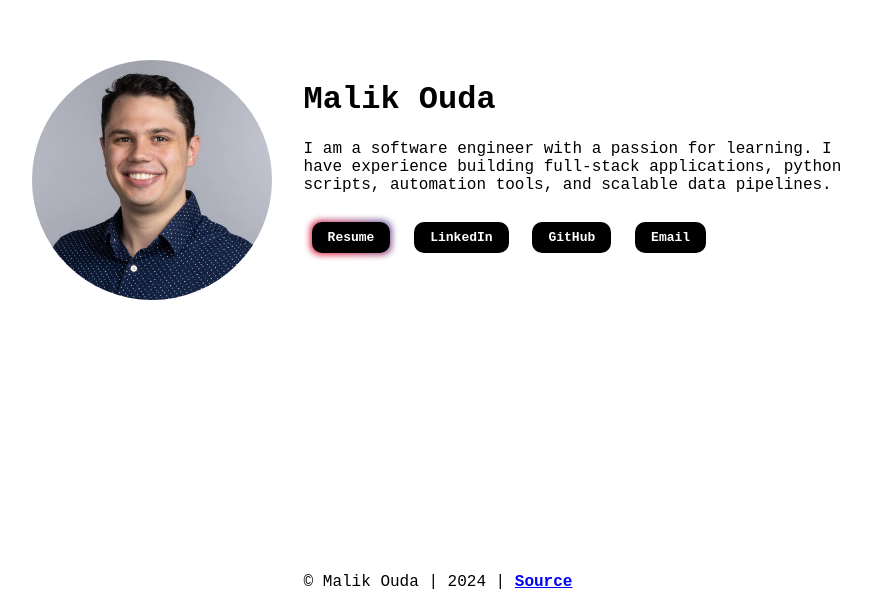
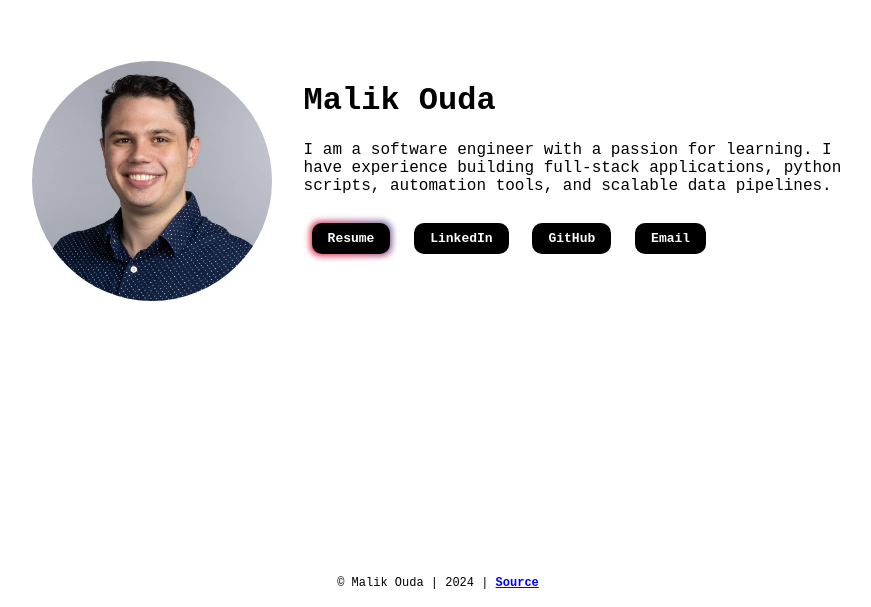
Before and after one commit to malikouda/malikouda.github.io, a plain HTML site: page index.html in a window 1280 px wide. Shown: the part 193-800 px from the top of the page, without its empty margins (202-1073 px from the left). Drawn offline with Linux system fonts and the light colour scheme.

Commit message:
fixing font size of footer

```diff
--- a/style.css
+++ b/style.css
@@ -35,8 +35,12 @@ p {
 
 footer {
     width: 50%;
-    margin: 0 auto;
+    margin: 5px auto;
     text-align: center;
+}
+
+footer > p {
+    font-size: small;
 }
 
 ul {
```
